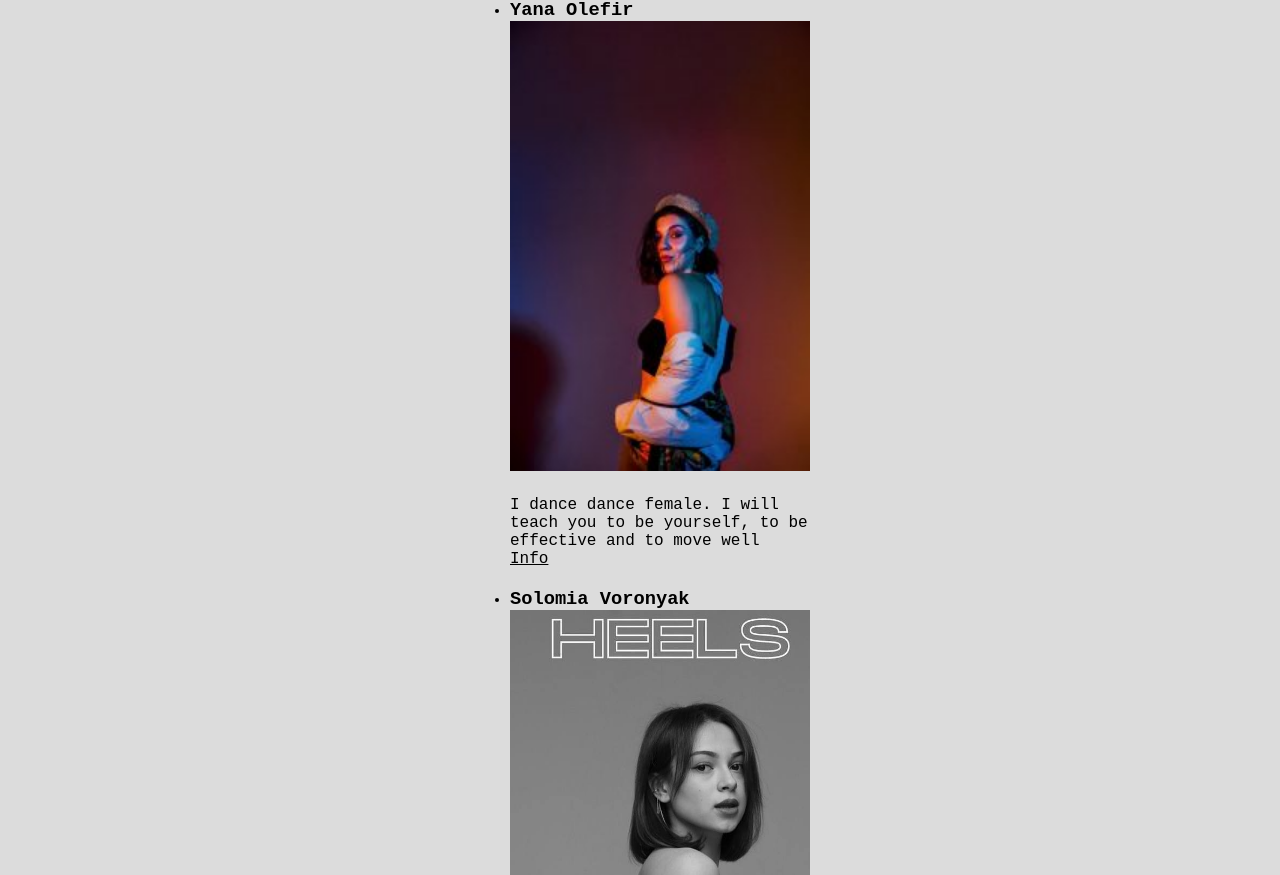
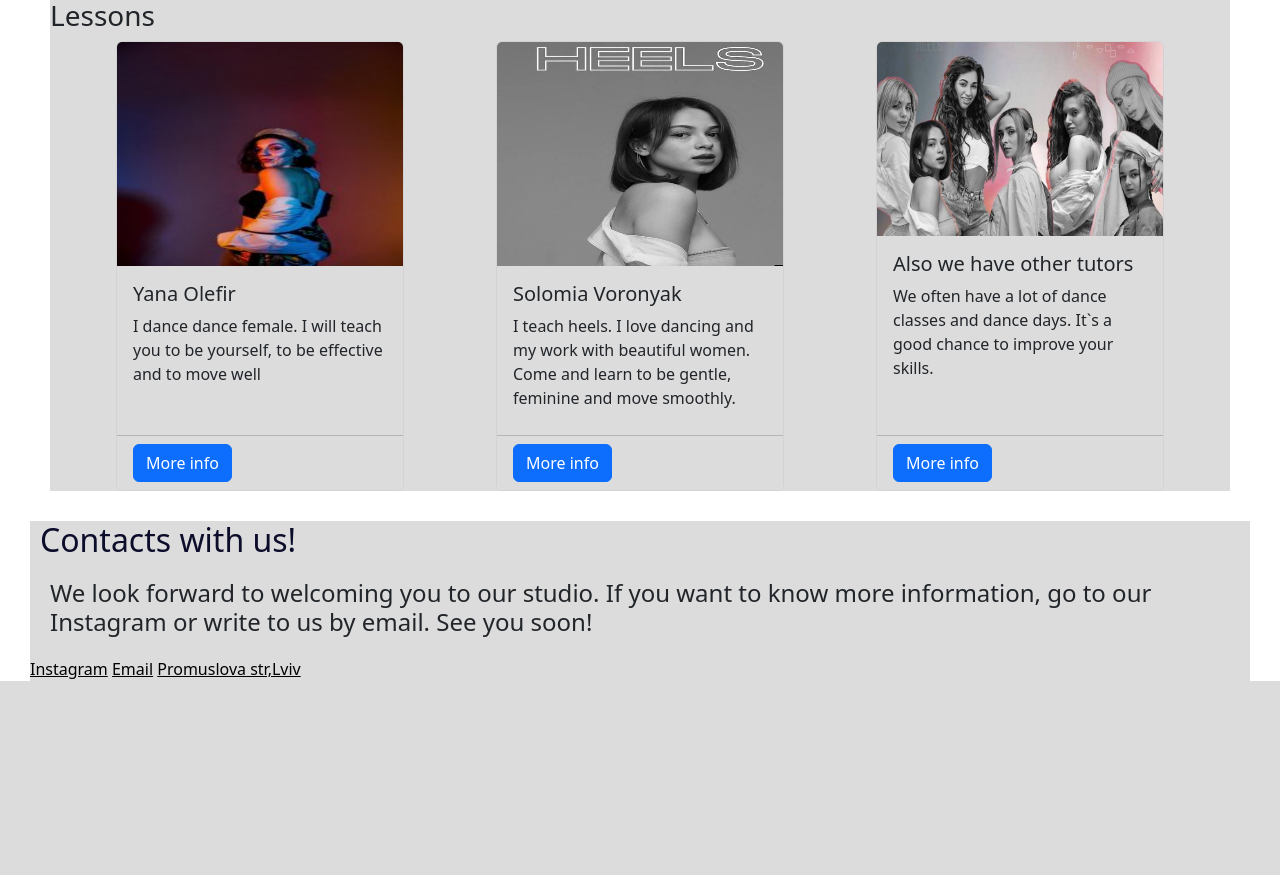
Before and after one commit to OlenaKalamuniak/own-site, a plain HTML site: page index.html in a window 1280 px wide. Shown: the part 181-1056 px from the top of the page. After the commit the page ends 892 px from the top, so only its background shows below. Drawn offline with nearby package versions, Linux system fonts and the light colour scheme.

Commit message:
changes css

```diff
--- a/css/common.css
+++ b/css/common.css
@@ -6,9 +6,9 @@
     margin: auto;
     background-color: gainsboro;
 }
-@media screen and (min-width: 360px) {
-    body {
-     margin: auto;
-
+@media screen and (min-width: 800px) {
+    #lessons {
+        display: flex;
+        flex-direction:column;
     }
   }
--- a/css/index.css
+++ b/css/index.css
@@ -2,3 +2,4 @@
 @import url(header.css);
 @import url(main.css);
 @import url(footer.css);
+@import url(bootstrap-overrides.css);
--- a/css/main.css
+++ b/css/main.css
@@ -15,13 +15,8 @@ h2{
     color:rgb(12, 12, 43);
 
 }
-
-#lessons{
-
-    flex-direction: row;
-}
 .yana{
-    width: 300px;
+    width: 200px;
    margin-bottom: 20px;
     }
 .solia{
@@ -40,3 +35,18 @@ h2{
     width: 300px;
     margin-bottom: 20px;
 }
+
+.card {
+    height: 450px;
+}
+
+.card-footer {
+    margin: 0;
+    background-color: gainsboro;
+
+}
+
+.card-img-top,
+.card-body{
+    height: 50%;
+}
--- a/index.html
+++ b/index.html
@@ -6,6 +6,10 @@
     <meta http-equiv="X-UA-Compatible" content="IE=edge">
     <meta name="viewport" content="width=device-width, initial-scale=1.0">
     <title>DNA</title>
+    <link href="https://cdn.jsdelivr.net/npm/bootstrap@5.2.1/dist/css/bootstrap.min.css" rel="stylesheet"
+    integrity="sha384-iYQeCzEYFbKjA/T2uDLTpkwGzCiq6soy8tYaI1GyVh/UjpbCx/TYkiZhlZB6+fzT" crossorigin="anonymous">
+    <!-- <link rel="stylesheet" href="https://bootswatch.com/5/darkly/bootstrap.min.css"> -->
+    <link rel="stylesheet" href="https://cdn.jsdelivr.net/npm/bootstrap-icons@1.9.1/font/bootstrap-icons.css">
     <link rel="stylesheet" href="css/index.css">
 </head>
 
@@ -25,31 +29,52 @@
     </header>
     <main>
         <section id="about_team_and_lessons">
-            <p id="about_us">We are dance studio who do our job with love </p>
-            <ul id="lessons">
-                <h2>Lessons</h2>
-                <li class="yana">
-                    <h3>Yana Olefir</h3>
-                    <img src="img/yana.jpg" class="yana" alt="yanai">
-                    <p>I dance dance female. I will teach you to be yourself, to be effective and to move well</p>
-                    <a class="info" href="https://www.instagram.com/dna.dancestudio/">Info</a>
-                </li>
+            <h2 id="about_us">We are dance studio who do our job with love </h2>
+            <h3>Lessons</h3>
 
-                <li class="solia">
-                    <h3>Solomia Voronyak</h3>
-                    <img src="img/soly.jpg" alt="solia" class="solyi">
-                    <p>I teach heels. I love dancing and my work with beautiful women. Come and learn to be gentle,
+        <div class="container">
+            <div class="row">
+              <div class="col">
+                <div class="card" style="width: 18rem; ">
+                    <img src="img/yana.jpg" class="card-img-top" alt="...">
+                    <div class="card-body">
+                      <h5 class="card-title">Yana Olefir</h5>
+                      <p class="card-text">I dance dance female. I will teach you to be yourself, to be effective and to move well</p>
+                    </div>
+                    <div class="card-footer">
+                        <a href="https://www.instagram.com/dna.dancestudio/" target="_blank" class="btn btn-primary"> More info</a>
+                    </div>
+                  </div>
+              </div>
+              <div class="col">
+                <div class="card" style="width: 18rem; ">
+                    <img src="img/soly.jpg"  class="card-img-top" alt="...">
+                    <div class="card-body">
+                      <h5 class="card-title">Solomia Voronyak</h5>
+                      <p class="card-text">I teach heels. I love dancing and my work with beautiful women. Come and learn to be gentle,
                         feminine and move smoothly.</p>
-                    <a class="info" href="https://www.instagram.com/dna.dancestudio/">Info</a>
-                </li>
-                <li class="other">
-                    <h3>Also we have other tutors</h3>
-                    <img src="img/other.jpg" alt="other tutors" class="otheri">
-                    <p>We often have a lot of dance classes and dance days. It`s a good chance to improve your skills.
-                    </p>
-                    <a class="info" href="https://www.instagram.com/dna.dancestudio/">Info</a>
-                </li>
-            </ul>
+                    </div>
+                    <div class="card-footer">
+                        <a href="https://www.instagram.com/dna.dancestudio/" target="_blank" class="btn btn-primary"> More info</a>
+                    </div>
+                  </div>
+              </div>
+              <div class="col">
+                <div class="card" style="width: 18rem;">
+                    <img src="img/other.jpg" class="card-img-top" alt="...">
+                    <div class="card-body">
+                      <h5 class="card-title">Also we have other tutors</h5>
+                      <p class="card-text">We often have a lot of dance classes and dance days. It`s a good chance to improve your skills.</p>
+                      </div>
+                      <div class="card-footer">
+                        <a href="https://www.instagram.com/dna.dancestudio/" target="_blank" class="btn btn-primary"> More info</a>
+                    </div>
+                  </div>
+              </div>
+            </div>
+          </div>
+
+
         </section>
     </main>
     <footer id="contacts">
@@ -58,10 +83,10 @@
             <h4>We look forward to welcoming you to our studio.
                 If you want to know more information, go to our Instagram or write to us by email.
                 See you soon!</h4>
-            <a href="https://www.instagram.com/dna.dancestudio/">Instagram</a>
+            <a href="https://www.instagram.com/dna.dancestudio/" target="_blank">Instagram</a>
             <a
-                href="https://accounts.google.com/ServiceLogin/webreauth?service=mail&flowName=GlifWebSignIn&flowEntry=ServiceLogin">Email</a>
-            <a href="#">Promuslova str,Lviv</a>
+                href="https://www.google.com/intl/uk/gmail/about/" target="_blank">Email</a>
+            <a href="#" target="_blank">Promuslova str,Lviv</a>
         </div>
     </footer>
 </body>
```
Also changed, not shown: css/bootstrap-overrides.css (added).
